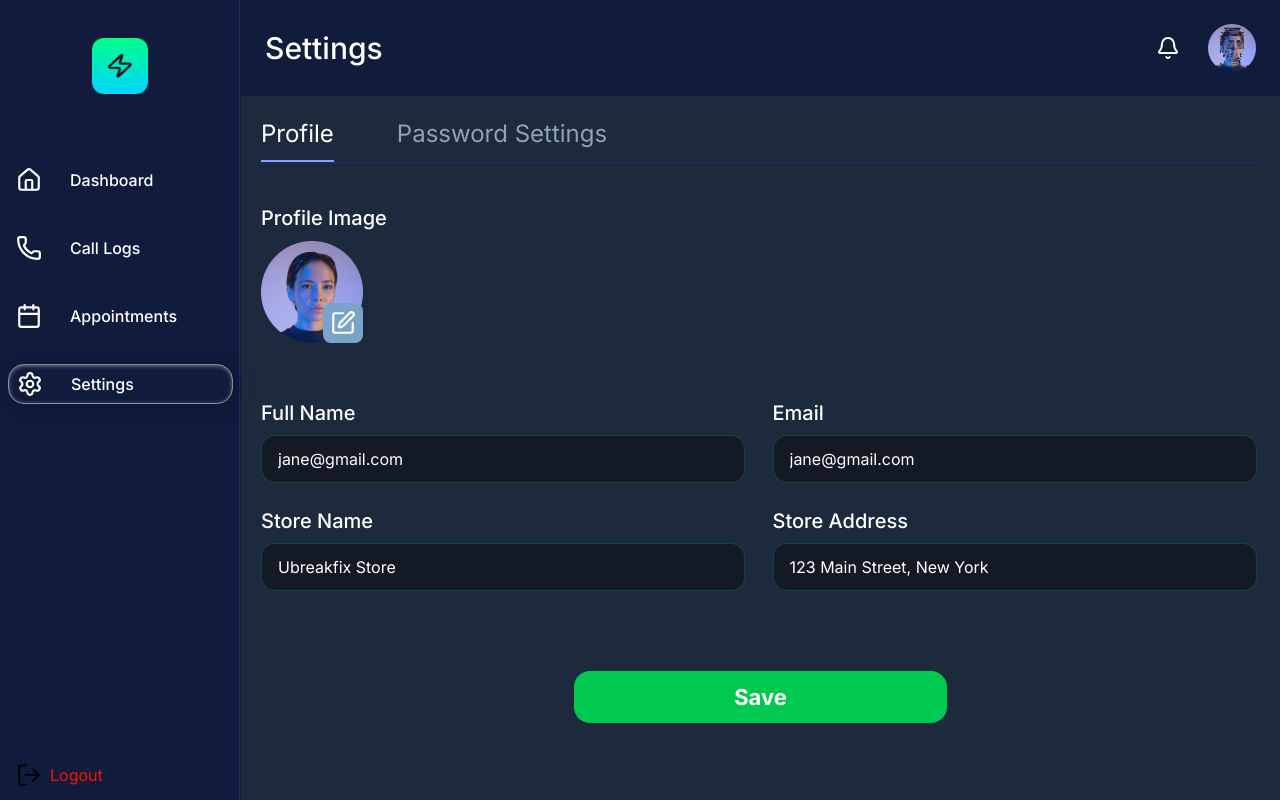
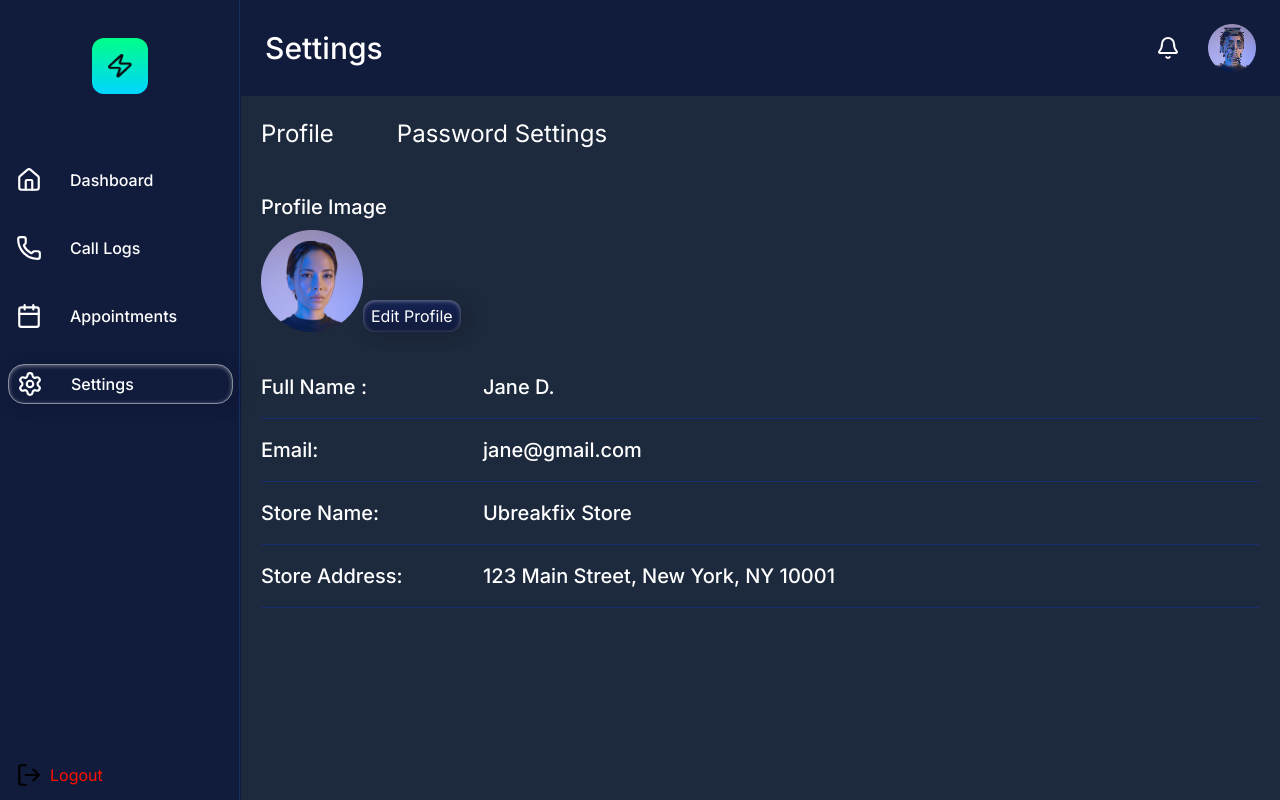
Before and after one commit to Ripon-Mardy/nextjs-dashboard, a Next.js app: page /settings in a window 1280 px wide. Built offline with nearby package versions, Linux system fonts and the light colour scheme.

Commit message:
fix true or false logic

```diff
--- a/app/settings/page.js
+++ b/app/settings/page.js
@@ -7,7 +7,7 @@ import { SquarePen } from "lucide-react";
 import avater from "@/public/avater.png";
 
 const page = () => {
-  const [isEditing, setIsEditing] = useState(false);
+  const [isEditing, setIsEditing] = useState(true);
   const [activeTab, setActiveTab] = useState("profile");
 
   const [formData, setFormData] = useState (
```
